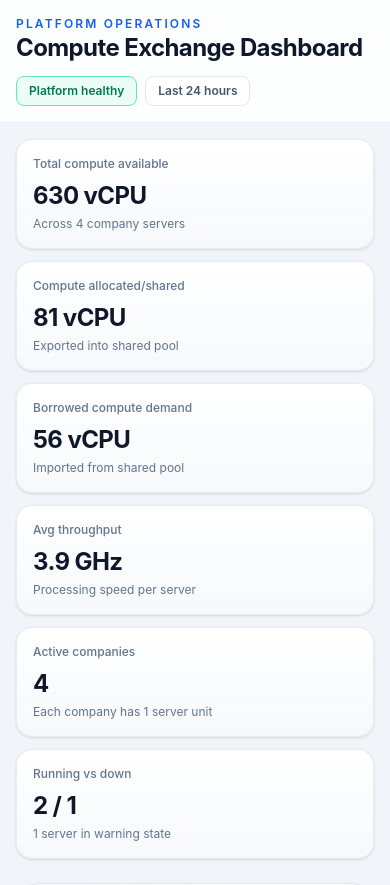
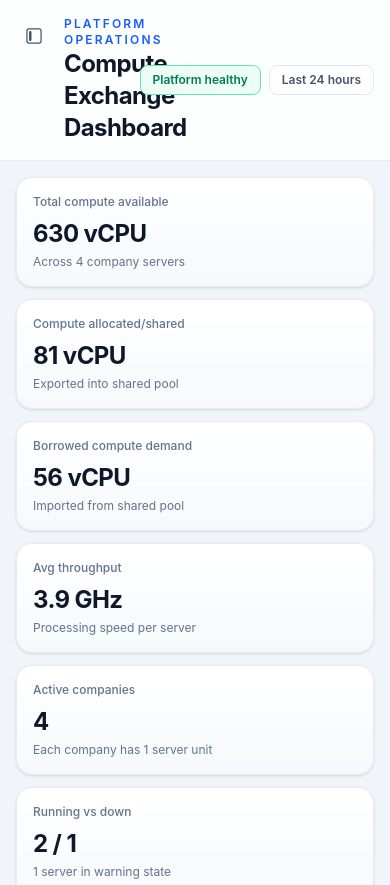
Before and after one commit to AliRasikh/compute-share-on-premise, a Next.js app: page /admin in a window 390 px wide. Shown: the top 885 px of the page. Built offline with nearby package versions, Linux system fonts and the light colour scheme.

Commit message:
build sidebar component: fix sidebar bug:

```diff
--- a/src/app/admin/page.tsx
+++ b/src/app/admin/page.tsx
@@ -1,6 +1,6 @@
 "use client";
 
-import { useMemo } from "react";
+import { useMemo, useState } from "react";
 import {
   BarElement,
   CategoryScale,
@@ -14,6 +14,7 @@ import {
   type ChartOptions,
 } from "chart.js";
 import { Bar, Line } from "react-chartjs-2";
+import { AdminSidebar, AdminSidebarToggleButton } from "@/components/admin/AdminSidebar";
 
 ChartJS.register(
   BarElement,
@@ -199,6 +200,8 @@ function ServerCard({ server }: { server: ServerNode }) {
 }
 
 export default function AdminDashboardPage() {
+  const [mobileSidebarOpen, setMobileSidebarOpen] = useState(false);
+
   const totalCapacity = useMemo(
     () => SERVERS.reduce((sum, server) => sum + server.capacity, 0),
     [],
@@ -371,38 +374,25 @@ export default function AdminDashboardPage() {
 
   return (
     <div className="min-h-screen bg-slate-100 text-slate-900">
-      <div className="grid min-h-screen grid-cols-1 xl:grid-cols-[240px_1fr]">
-        <aside className="hidden border-r border-slate-200 bg-gradient-to-b from-slate-950 via-slate-900 to-slate-900 p-5 xl:block">
-          <div className="rounded-xl border border-blue-300/20 bg-blue-500/10 p-3">
-            <p className="text-xs uppercase tracking-[0.2em] text-blue-200">Compute Exchange</p>
-            <p className="mt-1 text-lg font-semibold text-white">Admin Console</p>
-          </div>
-          <nav className="mt-6 space-y-2 text-sm">
-            {["Overview", "Cluster", "Demand", "Health", "Activity"].map((item, idx) => (
-              <button
-                key={item}
-                className={`w-full rounded-lg px-3 py-2 text-left transition ${
-                  idx === 0
-                    ? "bg-blue-500/20 text-blue-100"
-                    : "text-slate-300 hover:bg-white/5 hover:text-white"
-                }`}
-              >
-                {item}
-              </button>
-            ))}
-          </nav>
-        </aside>
+      <div className="grid min-h-screen grid-cols-1 lg:grid-cols-[240px_1fr]">
+        <AdminSidebar mobileOpen={mobileSidebarOpen} onMobileOpenChange={setMobileSidebarOpen} />
 
         <div>
           <header className="sticky top-0 z-20 border-b border-slate-200/80 bg-white/85 px-4 py-4 backdrop-blur md:px-6">
             <div className="flex flex-wrap items-center justify-between gap-3">
-              <div>
+              <div className="flex min-w-0 flex-1 items-start gap-3">
+                <AdminSidebarToggleButton
+                  mobileOpen={mobileSidebarOpen}
+                  onOpen={() => setMobileSidebarOpen(true)}
+                />
+                <div className="min-w-0">
                   <p className="text-xs font-semibold uppercase tracking-[0.18em] text-blue-600">
                     Platform Operations
                   </p>
                   <h1 className="text-2xl font-bold tracking-tight text-slate-900">
                     Compute Exchange Dashboard
                   </h1>
+                </div>
               </div>
               <div className="flex items-center gap-2">
                 <span className="rounded-lg border border-emerald-300 bg-emerald-50 px-3 py-1.5 text-xs font-semibold text-emerald-700">
--- /dev/null
+++ b/src/components/admin/AdminSidebar.tsx
@@ -0,0 +1,152 @@
+"use client";
+
+import { useEffect } from "react";
+
+const NAV_ITEMS = ["Overview", "Cluster", "Demand", "Health", "Activity"] as const;
+
+const SIDEBAR_SHELL =
+  "flex flex-col overflow-hidden border-r border-slate-200 bg-gradient-to-b from-slate-950 via-slate-900 to-slate-900 p-5";
+
+export function SidebarToggleIcon({ className }: { className?: string }) {
+  return (
+    <svg
+      className={className}
+      viewBox="0 0 24 24"
+      fill="none"
+      xmlns="http://www.w3.org/2000/svg"
+      aria-hidden
+    >
+      <rect x="3.5" y="3.5" width="17" height="17" rx="2.5" stroke="currentColor" strokeWidth="1.5" />
+      <rect x="6" y="6" width="3" height="12" rx="1.5" fill="currentColor" />
+    </svg>
+  );
+}
+
+function AdminSidebarNav({ onNavigate }: { onNavigate?: () => void }) {
+  return (
+    <>
+      <div className="shrink-0 rounded-xl border border-blue-300/20 bg-blue-500/10 p-3">
+        <p className="text-xs uppercase tracking-[0.2em] text-blue-200">Compute Exchange</p>
+        <p className="mt-1 text-lg font-semibold text-white">Admin Console</p>
+      </div>
+      <nav className="mt-6 shrink-0 space-y-2 text-sm" aria-label="Admin sections">
+        {NAV_ITEMS.map((item, idx) => (
+          <button
+            key={item}
+            type="button"
+            className={`w-full rounded-lg px-3 py-2 text-left transition ${
+              idx === 0
+                ? "bg-blue-500/20 text-blue-100"
+                : "text-slate-300 hover:bg-white/5 hover:text-white"
+            }`}
+            onClick={onNavigate}
+          >
+            {item}
+          </button>
+        ))}
+      </nav>
+    </>
+  );
+}
+
+export function AdminSidebarToggleButton({
+  mobileOpen,
+  onOpen,
+}: {
+  mobileOpen: boolean;
+  onOpen: () => void;
+}) {
+  return (
+    <button
+      type="button"
+      className="mt-0.5 shrink-0 rounded-lg p-2 text-slate-600 transition hover:bg-slate-100/90 lg:hidden"
+      onClick={onOpen}
+      aria-expanded={mobileOpen}
+      aria-controls="admin-mobile-sidebar"
+      aria-label="Open navigation"
+    >
+      <SidebarToggleIcon className="h-5 w-5" />
+    </button>
+  );
+}
+
+export function AdminSidebar({
+  mobileOpen,
+  onMobileOpenChange,
+}: {
+  mobileOpen: boolean;
+  onMobileOpenChange: (open: boolean) => void;
+}) {
+  const close = () => onMobileOpenChange(false);
+
+  useEffect(() => {
+    const mq = window.matchMedia("(min-width: 1024px)");
+    const closeIfDesktop = () => {
+      if (mq.matches) onMobileOpenChange(false);
+    };
+    mq.addEventListener("change", closeIfDesktop);
+    return () => mq.removeEventListener("change", closeIfDesktop);
+  }, [onMobileOpenChange]);
+
+  useEffect(() => {
+    if (!mobileOpen) return;
+    const onKeyDown = (e: KeyboardEvent) => {
+      if (e.key === "Escape") onMobileOpenChange(false);
+    };
+    window.addEventListener("keydown", onKeyDown);
+    return () => window.removeEventListener("keydown", onKeyDown);
+  }, [mobileOpen, onMobileOpenChange]);
+
+  useEffect(() => {
+    if (!mobileOpen) return;
+    const prev = document.body.style.overflow;
+    document.body.style.overflow = "hidden";
+    return () => {
+      document.body.style.overflow = prev;
+    };
+  }, [mobileOpen]);
+
+  return (
+    <div className="relative min-h-0 w-full min-w-0 lg:min-h-screen">
+      {mobileOpen ? (
+        <>
+          <div
+            className="fixed inset-0 z-40 bg-slate-900/50 backdrop-blur-sm lg:hidden"
+            role="presentation"
+            onClick={close}
+          />
+          <aside
+            className={`fixed inset-y-0 left-0 z-50 w-[min(280px,88vw)] shadow-xl lg:hidden ${SIDEBAR_SHELL}`}
+            role="dialog"
+            aria-modal="true"
+            aria-labelledby="admin-mobile-sidebar-title"
+            id="admin-mobile-sidebar"
+          >
+            <div className="mb-4 flex shrink-0 items-center justify-between gap-2">
+              <span id="admin-mobile-sidebar-title" className="text-xs font-medium text-slate-400">
+                Menu
+              </span>
+              <button
+                type="button"
+                className="rounded-lg p-2 text-slate-400 transition hover:bg-white/10 hover:text-white"
+                onClick={close}
+                aria-label="Close navigation"
+              >
+                <svg className="h-5 w-5" viewBox="0 0 24 24" fill="none" stroke="currentColor" aria-hidden>
+                  <path strokeLinecap="round" strokeLinejoin="round" strokeWidth={2} d="M6 18L18 6M6 6l12 12" />
+                </svg>
+              </button>
+            </div>
+            <AdminSidebarNav onNavigate={close} />
+          </aside>
+        </>
+      ) : null}
+
+      <aside
+        className={`hidden min-h-0 lg:sticky lg:top-0 lg:z-10 lg:flex lg:h-screen lg:max-h-screen lg:shrink-0 lg:self-start ${SIDEBAR_SHELL}`}
+      >
+        <AdminSidebarNav />
+      </aside>
+    </div>
+  );
+}
```
Lines whose indentation alone changed are shown as unchanged.
